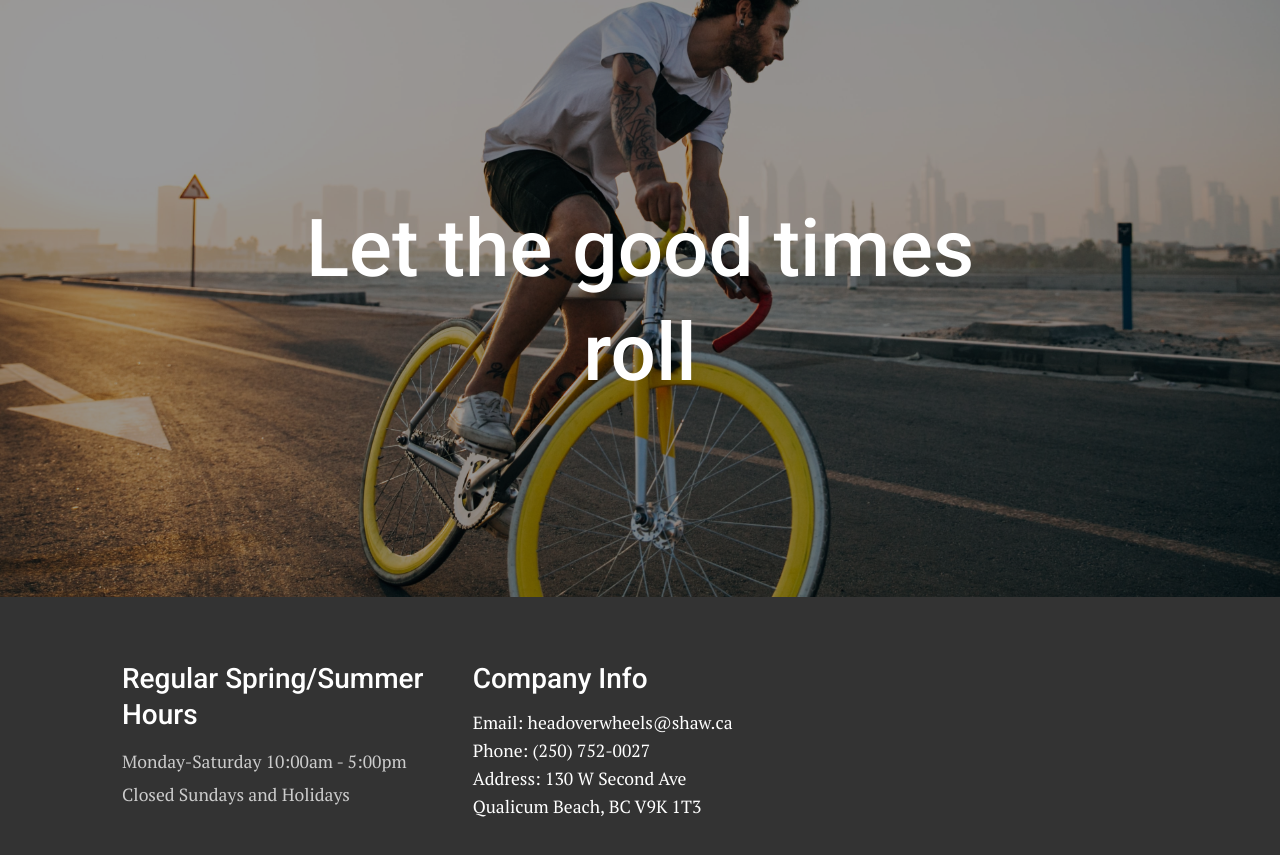
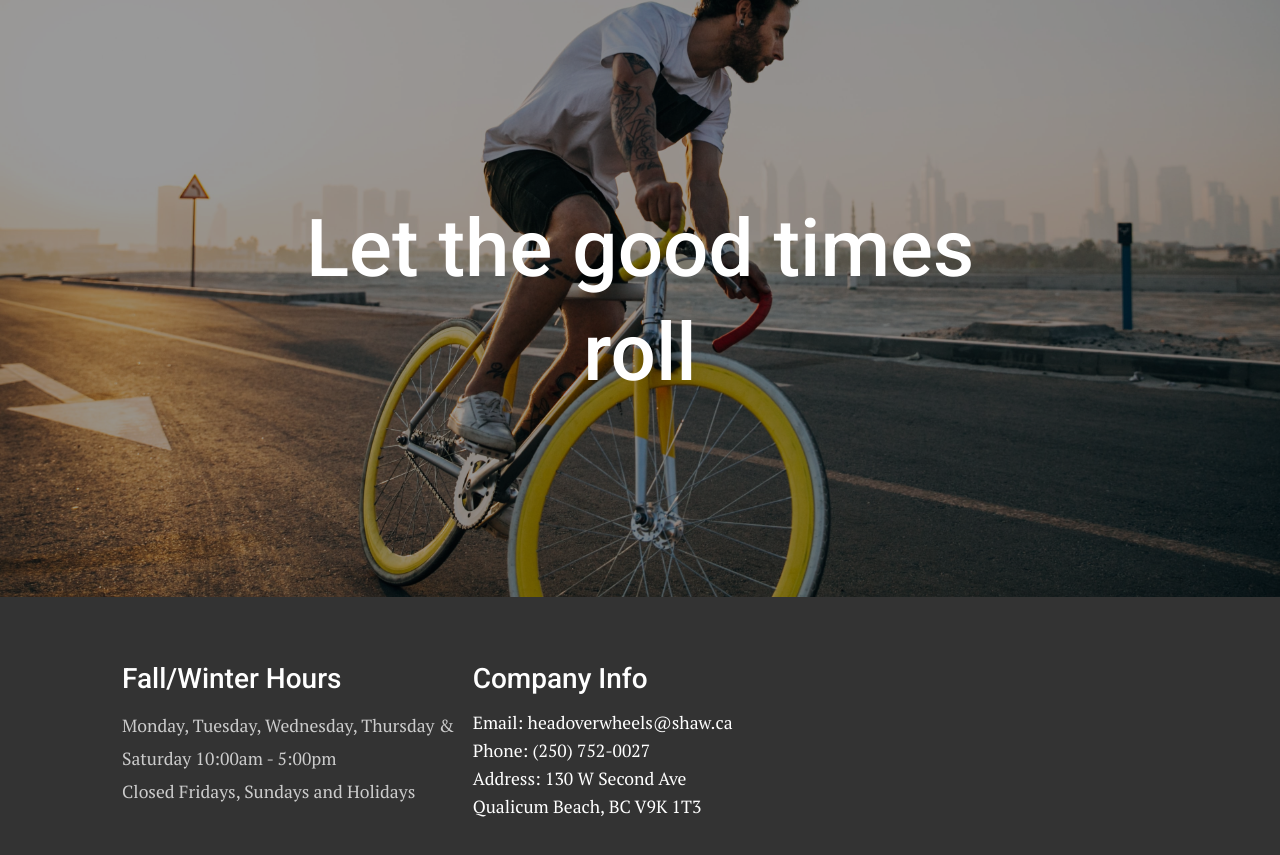
Before and after one commit to Jamesreinhardt222/bike_shop, a plain HTML site: page index.html in a window 1280 px wide. Shown: the part 1307-2162 px from the top of the page. Drawn offline with nearby package versions, Linux system fonts and the light colour scheme.

Commit message:
Update index.html

```diff
--- a/index.html
+++ b/index.html
@@ -130,10 +130,10 @@
     <footer class="section-footer">
         <div class="container">
             <div>
-                <h3>Regular Spring/Summer Hours</h3>
+                <h3>Fall/Winter Hours</h3>
                 <ul>
-                    <li><a href="#">Monday-Saturday 10:00am - 5:00pm</a></li>
-                    <li><a href="#">Closed Sundays and Holidays</a></li>
+                    <li><a href="#">Monday, Tuesday, Wednesday, Thursday & Saturday 10:00am - 5:00pm</a></li>
+                    <li><a href="#">Closed Fridays, Sundays and Holidays</a></li>
                 </ul>
             </div>
             <div>
```
